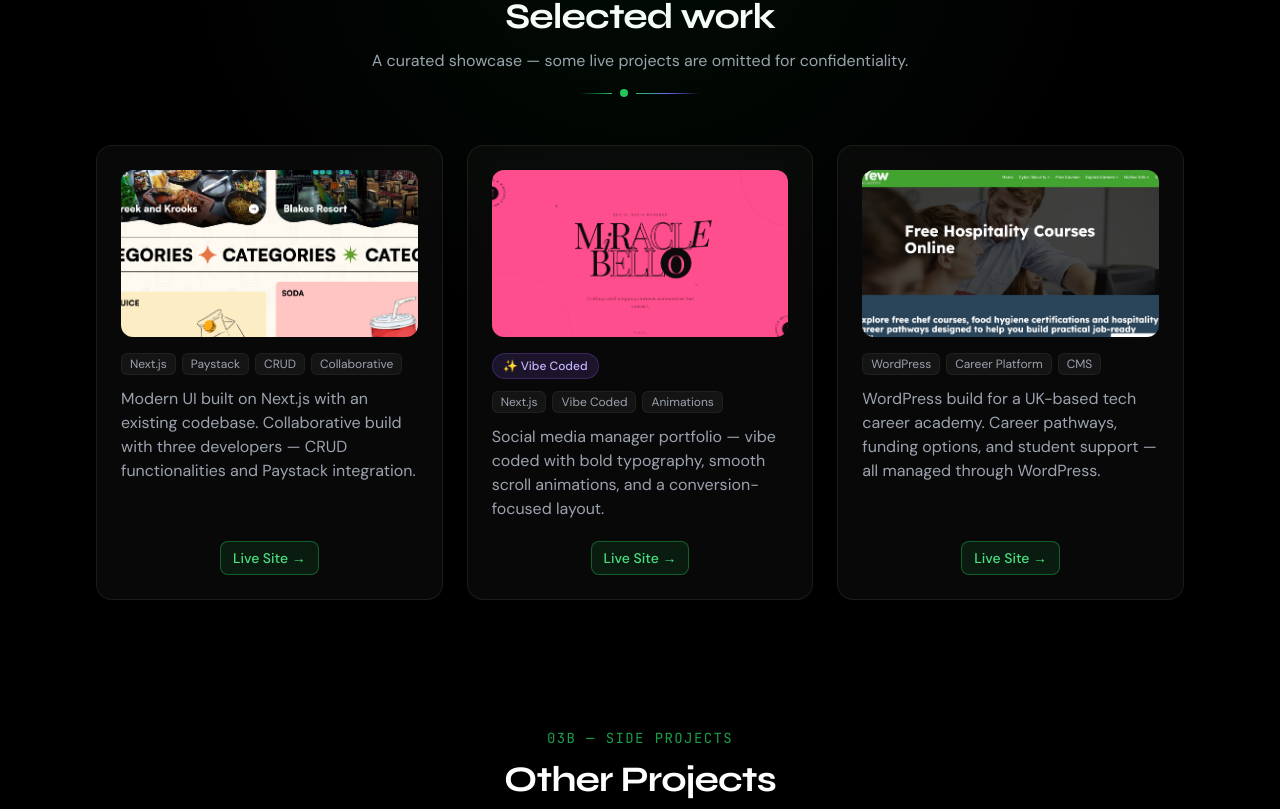
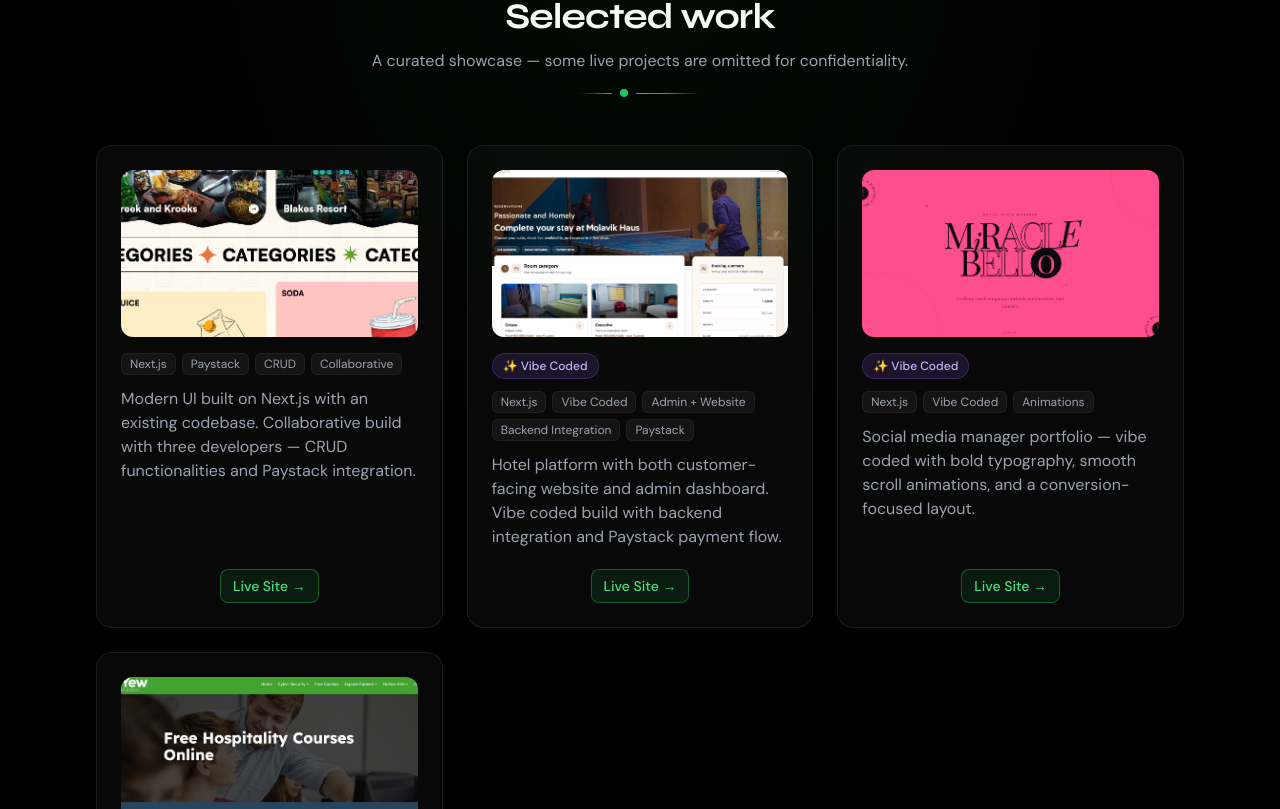
Before and after one commit to Osaze-love/osazelovePortfolio, a Next.js app: page / in a window 1280 px wide. Shown: the part 4731-5540 px from the top of the page. Built offline with nearby package versions, Linux system fonts and the light colour scheme.

Commit message:
project update

```diff
--- a/app/(home)/components/Projects.tsx
+++ b/app/(home)/components/Projects.tsx
@@ -17,6 +17,15 @@ const mainProjects = [
     description:
       "Modern UI built on Next.js with an existing codebase. Collaborative build with three developers — CRUD functionalities and Paystack integration.",
     badge: null,
+  },
+  {
+    title: "Molavikhaus",
+    link: "https://www.molavikhaus.com/",
+    cover: "/molavikhaus.jpeg",
+    tags: ["Next.js", "Vibe Coded", "Admin + Website", "Backend Integration", "Paystack"],
+    description:
+      "Hotel platform with both customer-facing website and admin dashboard. Vibe coded build with backend integration and Paystack payment flow.",
+    badge: "✨ Vibe Coded",
   },
   {
     title: "Miracle Portfolio",
```
Also changed, not shown: public/molavikhaus.jpeg (added).
